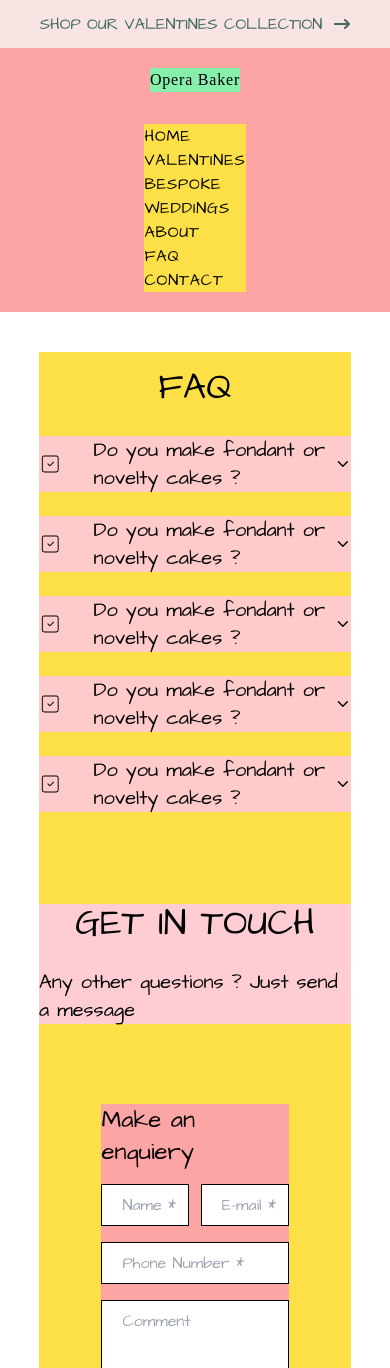
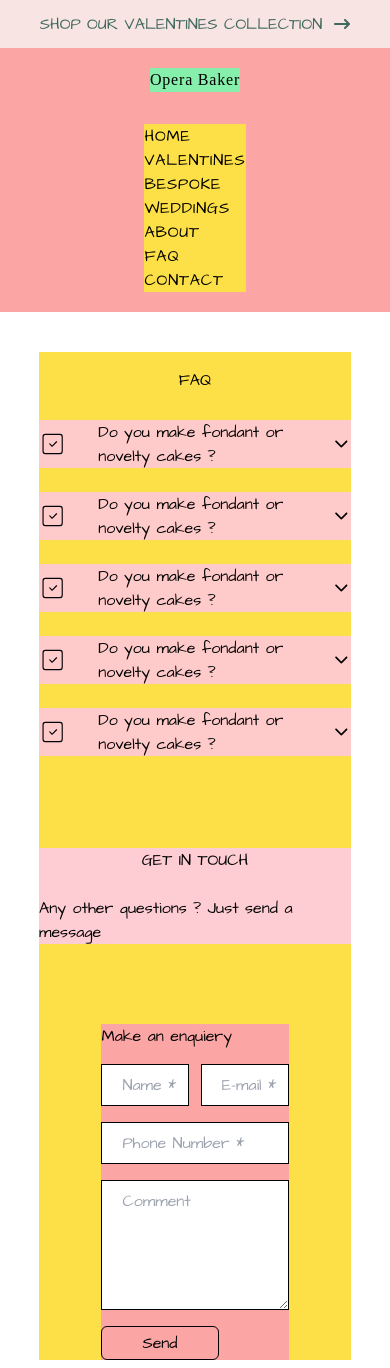
Before and after one commit to muratsimseekk/Cake-Shop, a React (Vite) app: page /faq in a window 390 px wide. Shown: the top 1368 px of the page. Built offline with nearby package versions, Linux system fonts and the light colour scheme; a web font is replaced by a local one.

Commit message:
completes f.a.q page's responsive design

```diff
--- a/src/pages/Faq.jsx
+++ b/src/pages/Faq.jsx
@@ -30,7 +30,7 @@ function Faq() {
     <div className="w-full flex justify-center">
       <div className="w-4/5 bg-yellow-300 my-10 flex flex-col gap-20">
         <div className="flex flex-col gap-3">
-          <h1 className="text-center text-4xl my-4">FAQ </h1>
+          <h1 className="text-center 2xl:text-4xl xl:text-3xl my-4">FAQ </h1>
           <div className="bg-red-200 cursor-pointer">
             {first == false && (
               <div
@@ -39,7 +39,7 @@ function Faq() {
               >
                 <div className="flex items-center gap-8">
                   <CiSquareCheck className="text-4xl" />
-                  <p className="text-xl">
+                  <p className="2xl:text-xl xl:text-lg">
                     Do you make fondant or novelty cakes ?
                   </p>
                 </div>
@@ -56,7 +56,7 @@ function Faq() {
                 >
                   <div className="flex items-center gap-8">
                     <CiSquareCheck className="text-4xl" />
-                    <p className="text-xl">
+                    <p className="2xl:text-xl xl:text-lg">
                       Do you make fondant or novelty cakes ?
                     </p>
                   </div>
@@ -74,7 +74,7 @@ function Faq() {
               >
                 <div className="flex items-center gap-8">
                   <CiSquareCheck className="text-4xl" />
-                  <p className="text-xl">
+                  <p className="2xl:text-xl xl:text-lg">
                     Do you make fondant or novelty cakes ?
                   </p>
                 </div>
@@ -91,7 +91,7 @@ function Faq() {
                 >
                   <div className="flex items-center gap-8">
                     <CiSquareCheck className="text-4xl" />
-                    <p className="text-xl">
+                    <p className="2xl:text-xl xl:text-lg">
                       Do you make fondant or novelty cakes ?
                     </p>
                   </div>
@@ -109,7 +109,7 @@ function Faq() {
               >
                 <div className="flex items-center gap-8">
                   <CiSquareCheck className="text-4xl" />
-                  <p className="text-xl">
+                  <p className="2xl:text-xl xl:text-lg">
                     Do you make fondant or novelty cakes ?
                   </p>
                 </div>
@@ -126,7 +126,7 @@ function Faq() {
                 >
                   <div className="flex items-center gap-8">
                     <CiSquareCheck className="text-4xl" />
-                    <p className="text-xl">
+                    <p className="2xl:text-xl xl:text-lg">
                       Do you make fondant or novelty cakes ?
                     </p>
                   </div>
@@ -144,7 +144,7 @@ function Faq() {
               >
                 <div className="flex items-center gap-8">
                   <CiSquareCheck className="text-4xl" />
-                  <p className="text-xl">
+                  <p className="2xl:text-xl xl:text-lg">
                     Do you make fondant or novelty cakes ?
                   </p>
                 </div>
@@ -161,7 +161,7 @@ function Faq() {
                 >
                   <div className="flex items-center gap-8">
                     <CiSquareCheck className="text-4xl" />
-                    <p className="text-xl">
+                    <p className="2xl:text-xl xl:text-lg">
                       Do you make fondant or novelty cakes ?
                     </p>
                   </div>
@@ -179,7 +179,7 @@ function Faq() {
               >
                 <div className="flex items-center gap-8">
                   <CiSquareCheck className="text-4xl" />
-                  <p className="text-xl">
+                  <p className="2xl:text-xl xl:text-lg">
                     Do you make fondant or novelty cakes ?
                   </p>
                 </div>
@@ -196,7 +196,7 @@ function Faq() {
                 >
                   <div className="flex items-center gap-8">
                     <CiSquareCheck className="text-4xl" />
-                    <p className="text-xl">
+                    <p className="2xl:text-xl xl:text-lg">
                       Do you make fondant or novelty cakes ?
                     </p>
                   </div>
@@ -208,12 +208,14 @@ function Faq() {
           </div>
         </div>
         <div className="flex flex-col gap-6 items-center bg-rose-200">
-          <h2 className="text-4xl">GET IN TOUCH</h2>
-          <p className="text-xl">Any other questions ? Just send a message </p>
+          <h2 className="2xl:text-4xl xl:text-3xl">GET IN TOUCH</h2>
+          <p className="2xl:text-xl xl:text-lg">
+            Any other questions ? Just send a message{" "}
+          </p>
         </div>
         <div className="flex justify-center">
           <div className="w-[60%] bg-red-300 flex flex-col gap-4">
-            <h3 className="text-2xl">Make an enquiery</h3>
+            <h3 className="2xl:text-2xl xl:text-xl">Make an enquiery</h3>
             <div className="flex justify-between">
               <input
                 className="border border-black w-[47%] py-2 pl-5"
```
